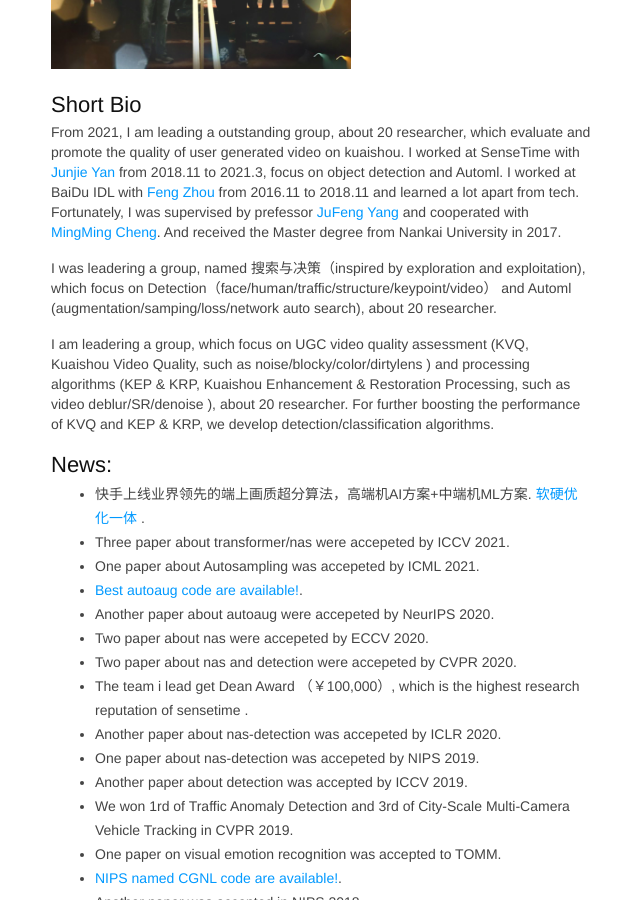
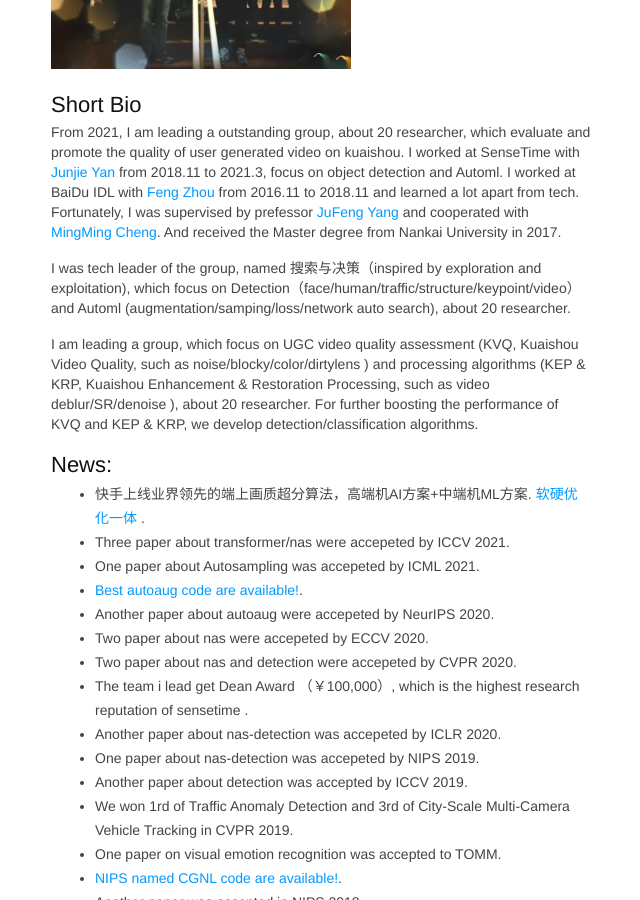
Before and after one commit to msunming/msunming.github.io, a Jekyll site: the page index.html, which Jekyll copies as it is, in a window 1280 px wide and 900 px high, scrolled down 360 px. Shown: the whole window, without its empty margins (109-749 px from the left). Built offline with Jekyll 4.4.1, drawn with Linux system fonts in a browser that asks for light colours.

Commit message:
Update index.html

```diff
--- a/index.html
+++ b/index.html
@@ -457,10 +457,10 @@ pre .markdown .emphasis {
 			And received the Master degree from Nankai University in 2017.
 		</p>
 		<p>
-			I was leadering a group, named 搜索与决策（inspired by exploration and exploitation), which focus on Detection（face/human/traffic/structure/keypoint/video） and Automl (augmentation/samping/loss/network auto search), about 20 researcher.
+			I was tech leader of the group, named 搜索与决策（inspired by exploration and exploitation), which focus on Detection（face/human/traffic/structure/keypoint/video） and Automl (augmentation/samping/loss/network auto search), about 20 researcher.
 		</p>
 		<p>
-			I am leadering a group,  which focus on UGC video quality assessment (KVQ, Kuaishou Video Quality, such as noise/blocky/color/dirtylens ) and processing algorithms (KEP & KRP, Kuaishou Enhancement & Restoration Processing, such as video deblur/SR/denoise ), about 20 researcher.
+			I am leading a group,  which focus on UGC video quality assessment (KVQ, Kuaishou Video Quality, such as noise/blocky/color/dirtylens ) and processing algorithms (KEP & KRP, Kuaishou Enhancement & Restoration Processing, such as video deblur/SR/denoise ), about 20 researcher.
 			For further boosting the performance of KVQ and KEP & KRP, we develop detection/classification algorithms.
 		</p>
 
```
